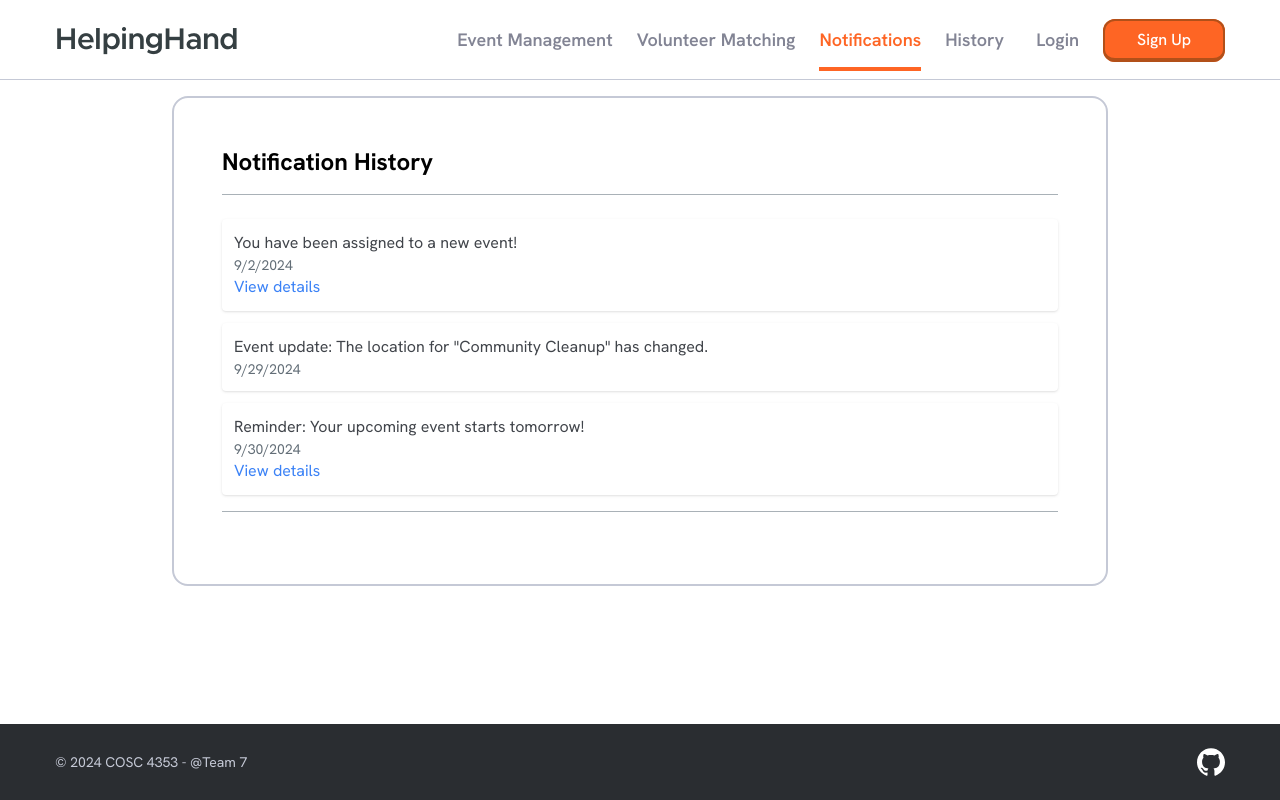
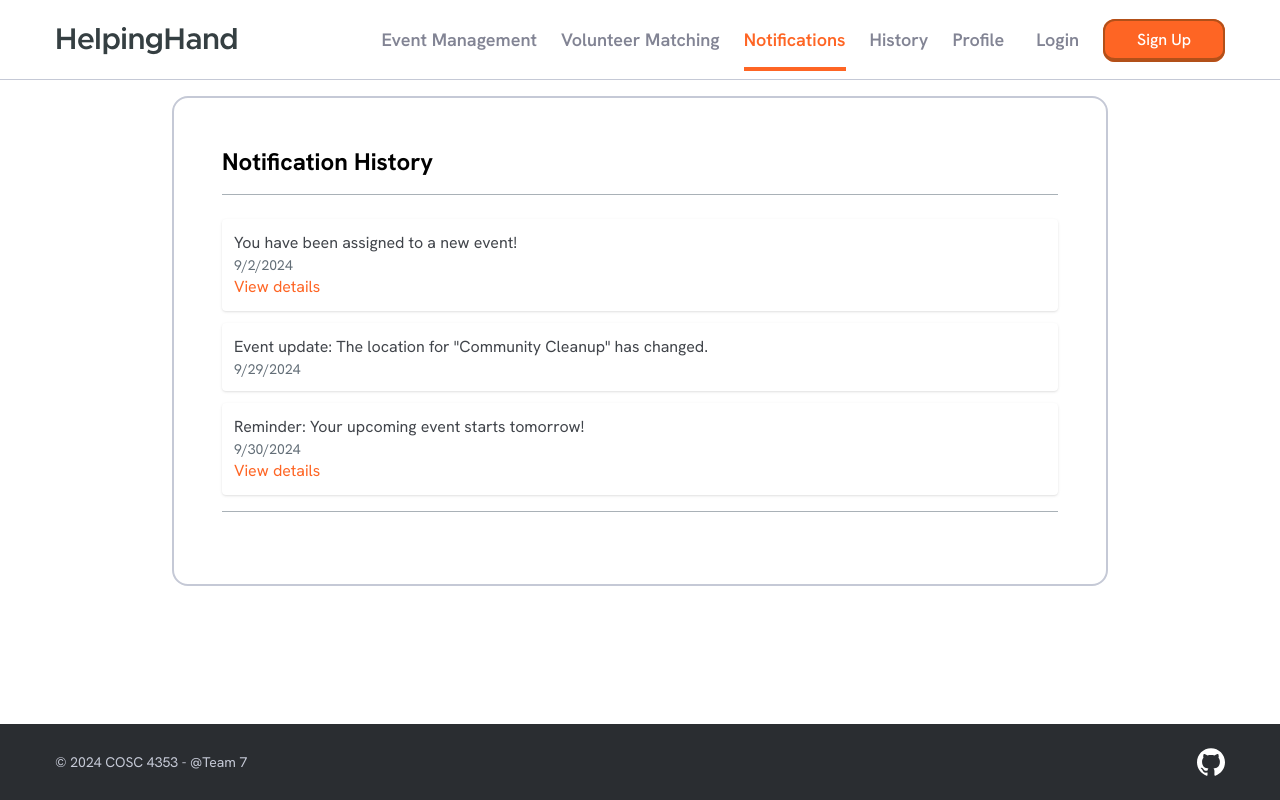
Before and after one commit to richerduong/helpinghand, a Next.js app: page /notifications in a window 1280 px wide. Built offline with nearby package versions, Linux system fonts and the light colour scheme.

Commit message:
feat: add profile page for easy grading

```diff
--- a/app/notifications/page.tsx
+++ b/app/notifications/page.tsx
@@ -35,7 +35,7 @@ export default function Notifications() {
                 <p className="text-gray-800">{notification.message}</p>
                 <p className="text-sm text-gray-500">{notification.date}</p>
                 {notification.link && (
-                  <a href='/notifications' className="text-blue-500 hover:text-blue-700">View details</a>
+                  <a href='/notifications' className="text-orange hover:text-blue-700">View details</a>
                 )}
               </li>
             ))}
--- a/components/Navbar.tsx
+++ b/components/Navbar.tsx
@@ -115,6 +115,22 @@ export default function Navbar() {
                       </Link>
                     </NavigationMenu.Link>
                   </NavigationMenu.Item>
+                  <NavigationMenu.Item>
+                    <NavigationMenu.Link asChild>
+                      <Link
+                        href="/profile"
+                        className={clsx(
+                          'text-lg font-semibold hover:text-orange py-4',
+                          {
+                            'text-orange border-b-4 border-orange': path === '/profile',
+                            'text-navbar-text hover:text-orange': path !== '/profile',
+                          }
+                        )}
+                      >
+                        Profile
+                      </Link>
+                    </NavigationMenu.Link>
+                  </NavigationMenu.Item>
                 </div>
                 <NavigationMenu.Item>
                   <NavigationMenu.Link asChild>
```
